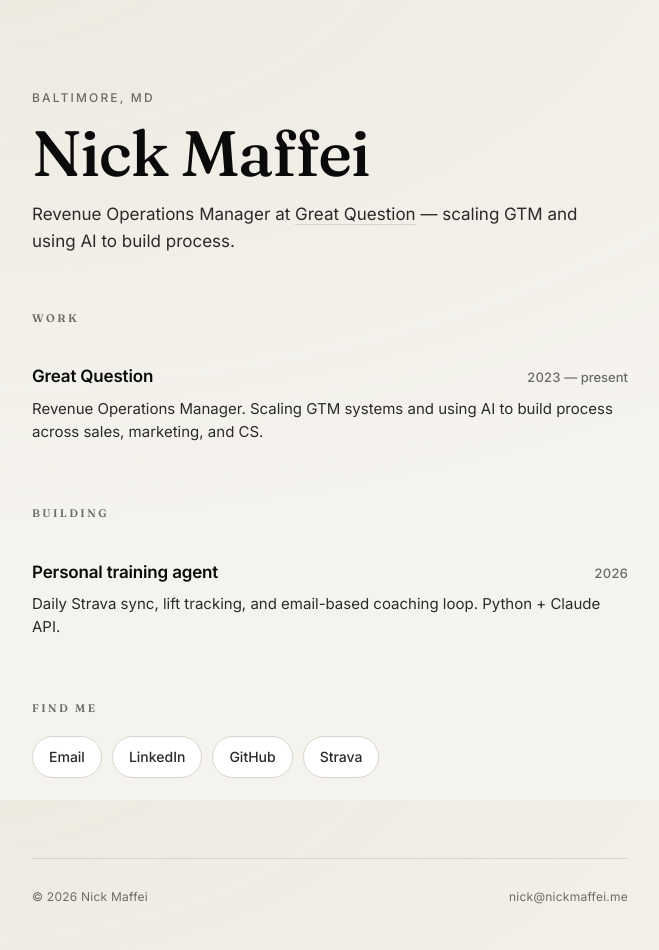
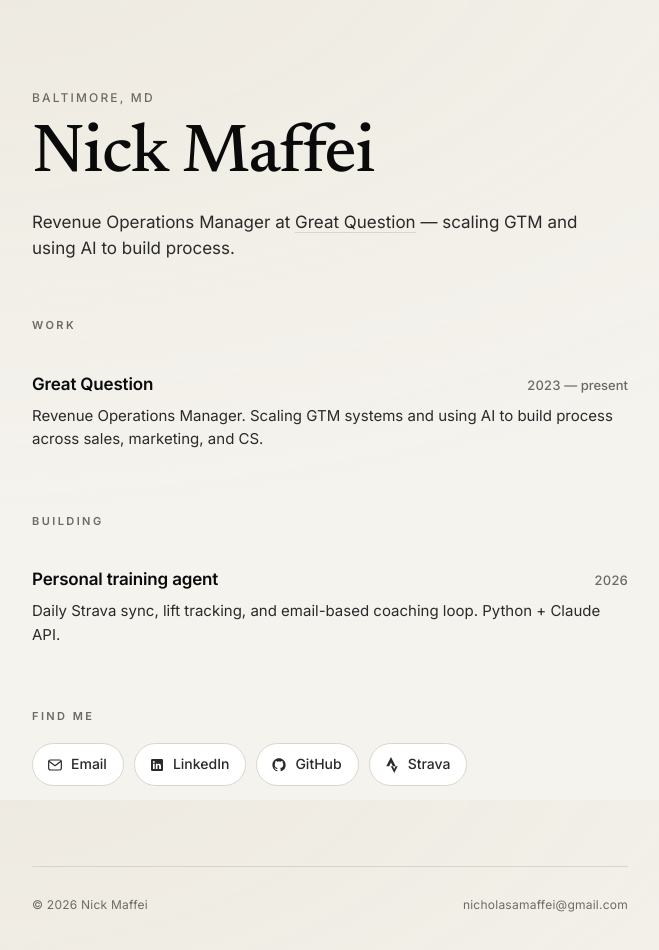
Before and after one commit to nickmaffei1/nickmaffei-me, a plain HTML site: page index.html in a window 1280 px wide. Shown: the whole page, without its empty margins (310-969 px from the left). Drawn offline with Linux system fonts and the light colour scheme.

Commit message:
Switch to Newsreader, add brand SVG logos to pills, real email

```diff
--- a/index.html
+++ b/index.html
@@ -14,7 +14,7 @@
 
 <link rel="preconnect" href="https://fonts.googleapis.com">
 <link rel="preconnect" href="https://fonts.gstatic.com" crossorigin>
-<link href="https://fonts.googleapis.com/css2?family=Fraunces:opsz,wght,SOFT,WONK@9..144,300..900,0..100,0..1&family=Inter:wght@400;500;600;700&display=swap" rel="stylesheet">
+<link href="https://fonts.googleapis.com/css2?family=Inter:wght@400;500;600;700&family=Newsreader:opsz,wght@6..72,400..700&display=swap" rel="stylesheet">
 
 <style>
   :root {
@@ -93,14 +93,14 @@
     margin-bottom: 14px;
   }
   h1 {
-    font-family: 'Fraunces', Georgia, serif;
+    font-family: 'Newsreader', Georgia, serif;
     font-optical-sizing: auto;
-    font-variation-settings: "opsz" 100, "SOFT" 50, "WONK" 0;
+    font-variation-settings: "opsz" 60;
     font-weight: 500;
-    font-size: clamp(44px, 7vw, 64px);
-    line-height: 1.0;
-    letter-spacing: -0.02em;
-    margin: 0 0 16px;
+    font-size: clamp(46px, 7.2vw, 68px);
+    line-height: 1.02;
+    letter-spacing: -0.018em;
+    margin: 0 0 18px;
     color: var(--ink);
   }
   .role {
@@ -126,9 +126,7 @@
     margin: 44px 0;
   }
   section h2 {
-    font-family: 'Fraunces', Georgia, serif;
-    font-optical-sizing: auto;
-    font-variation-settings: "opsz" 14;
+    font-family: 'Inter', sans-serif;
     font-size: 11px;
     letter-spacing: 0.22em;
     text-transform: uppercase;
@@ -194,8 +192,8 @@
   .pill {
     display: inline-flex;
     align-items: center;
-    gap: 6px;
-    padding: 9px 16px;
+    gap: 8px;
+    padding: 9px 16px 9px 14px;
     background: var(--card);
     border: 1px solid var(--rule);
     border-radius: 999px;
@@ -208,6 +206,15 @@
                 background 220ms ease,
                 color 220ms ease,
                 box-shadow 220ms ease;
+  }
+  .pill svg {
+    width: 16px;
+    height: 16px;
+    flex-shrink: 0;
+    transition: transform 220ms cubic-bezier(0.2, 0.8, 0.2, 1);
+  }
+  .pill:hover svg {
+    transform: scale(1.08);
   }
   .pill:hover {
     transform: translateY(-1px);
@@ -285,16 +292,28 @@
 <section>
   <h2>Find me</h2>
   <div class="pills">
-    <a class="pill" href="mailto:nick@nickmaffei.me">Email</a>
-    <a class="pill" href="https://www.linkedin.com/in/nickmaffei/" rel="me">LinkedIn</a>
-    <a class="pill" href="https://github.com/nickmaffei1" rel="me">GitHub</a>
-    <a class="pill" href="https://www.strava.com/athletes/nickmaffei" rel="me">Strava</a>
+    <a class="pill" href="mailto:nicholasamaffei@gmail.com">
+      <svg viewBox="0 0 24 24" fill="none" stroke="currentColor" stroke-width="1.8" stroke-linecap="round" stroke-linejoin="round" aria-hidden="true"><rect x="2.5" y="4.5" width="19" height="15" rx="2.5"/><path d="m3 6.5 9 6.5 9-6.5"/></svg>
+      Email
+    </a>
+    <a class="pill" href="https://www.linkedin.com/in/nickmaffei/" rel="me">
+      <svg viewBox="0 0 24 24" fill="currentColor" aria-hidden="true"><path d="M19 3a2 2 0 0 1 2 2v14a2 2 0 0 1-2 2H5a2 2 0 0 1-2-2V5a2 2 0 0 1 2-2h14zM8.5 18v-8H6v8h2.5zM7.25 8.87a1.45 1.45 0 1 0 0-2.9 1.45 1.45 0 0 0 0 2.9zM18 18v-4.4c0-2.34-1.27-3.43-2.95-3.43-1.36 0-1.97.75-2.31 1.27V10h-2.5v8h2.5v-4.5c0-.21.02-.42.08-.57.16-.42.55-.86 1.19-.86.84 0 1.18.64 1.18 1.58V18H18z"/></svg>
+      LinkedIn
+    </a>
+    <a class="pill" href="https://github.com/nickmaffei1" rel="me">
+      <svg viewBox="0 0 24 24" fill="currentColor" aria-hidden="true"><path d="M12 2C6.48 2 2 6.48 2 12c0 4.42 2.87 8.17 6.84 9.5.5.09.66-.22.66-.48v-1.7c-2.78.6-3.37-1.34-3.37-1.34-.45-1.16-1.11-1.47-1.11-1.47-.91-.62.07-.6.07-.6 1 .07 1.53 1.03 1.53 1.03.89 1.52 2.34 1.08 2.91.83.09-.65.35-1.09.63-1.34-2.22-.25-4.55-1.11-4.55-4.94 0-1.09.39-1.98 1.03-2.68-.1-.25-.45-1.27.1-2.65 0 0 .84-.27 2.75 1.02.79-.22 1.65-.33 2.5-.33.85 0 1.71.11 2.5.33 1.91-1.29 2.75-1.02 2.75-1.02.55 1.38.2 2.4.1 2.65.64.7 1.03 1.59 1.03 2.68 0 3.84-2.33 4.69-4.56 4.94.36.31.68.92.68 1.85V21c0 .27.16.58.67.48A10 10 0 0 0 22 12c0-5.52-4.48-10-10-10z"/></svg>
+      GitHub
+    </a>
+    <a class="pill" href="https://www.strava.com/athletes/nickmaffei" rel="me">
+      <svg viewBox="0 0 24 24" fill="currentColor" aria-hidden="true"><path d="M15.387 17.944l-2.089-4.116h-3.065L15.387 24l5.15-10.172h-3.066m-7.008-5.599l2.836 5.598h4.172L10.463 0l-7 13.828h4.169z"/></svg>
+      Strava
+    </a>
   </div>
 </section>
 
 <footer>
   <span>&copy; 2026 Nick Maffei</span>
-  <a href="mailto:nick@nickmaffei.me">nick@nickmaffei.me</a>
+  <a href="mailto:nicholasamaffei@gmail.com">nicholasamaffei@gmail.com</a>
 </footer>
 
 </main>
```
